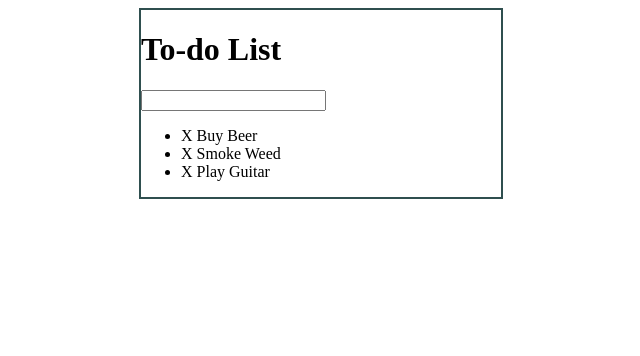
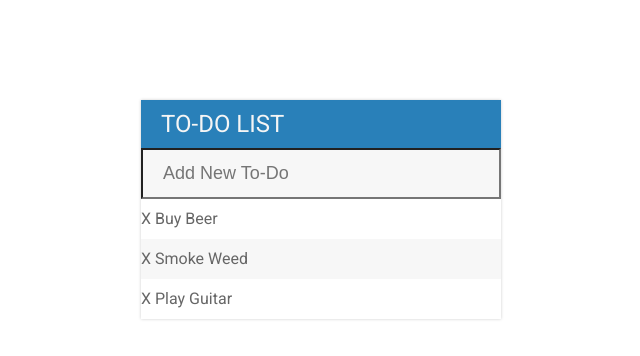
Before and after one commit to NickMardon/Jquery-Todo-List-App, a plain HTML site: page index.html in a window 1280 px wide. Shown: the whole page, without its empty margins (319-959 px from the left). Drawn offline with nearby package versions, Linux system fonts and the light colour scheme.

Commit message:
added styline pt1

```diff
--- a/assets/CSS/style.css
+++ b/assets/CSS/style.css
@@ -1,7 +1,56 @@
+body {
+    font-family: 'Roboto', sans-serif;
+}
+
 #container {
-    border: 2px solid darkslategray;
+    background-color: #f7f7f7;
     width: 360px;
-    margin: 0 auto;
+    margin: 100px auto;
+    box-shadow: 0 0 3px rgba(0,0,0,0.2);
+}
+
+h1 {
+    background-color: #2980b9;
+    color: whitesmoke;
+    margin: 0;
+    padding: 10px 20px;
+    text-transform: uppercase;
+    font-size: 24px;
+    font-weight: 400;
+}
+
+input {
+    font-size: 18px;
+    background-color: #f7f7f7;
+    width: 100%;
+    padding: 13px 13px 13px 20px;
+    box-sizing: border-box;
+    color: #2980b9;
+    -moz-box-sizing: border-box;
+    -ms-box-sizing: border-box;
+}
+
+input:focus {
+    background-color: #fff;
+    border: 3px solid #2980b9;
+    outline: none;
+}
+
+ul {
+    list-style: none;
+    margin: 0;
+    padding: 0;
+}
+
+li {
+    background-color: #fff;
+    height: 40px;
+    line-height: 40px;
+    color: #666;
+}
+
+li:nth-child(2n) {
+    background: #f7f7f7;
 }
 
 .completed {
--- a/index.html
+++ b/index.html
@@ -6,13 +6,15 @@
     <title>Todo List</title>
     <!--Font Awesome CDN-->
     <link rel="stylesheet" href="https://stackpath.bootstrapcdn.com/font-awesome/4.7.0/css/font-awesome.min.css" integrity="sha384-wvfXpqpZZVQGK6TAh5PVlGOfQNHSoD2xbE+QkPxCAFlNEevoEH3Sl0sibVcOQVnN" crossorigin="anonymous">
+    <!--Google Fonts-->
+    <link href="https://fonts.googleapis.com/css2?family=Roboto&display=swap" rel="stylesheet">
     <!--Custom Stylesheet-->
     <link rel="stylesheet" href="assets/CSS/style.css">
 </head>
 <body>
     <div id="container">
         <h1>To-do List</h1>
-        <input type="text">
+        <input type="text" placeholder="Add New To-Do">
         <ul>
             <li><span>X</span> Buy Beer</li>
             <li><span>X</span> Smoke Weed</li>
```
